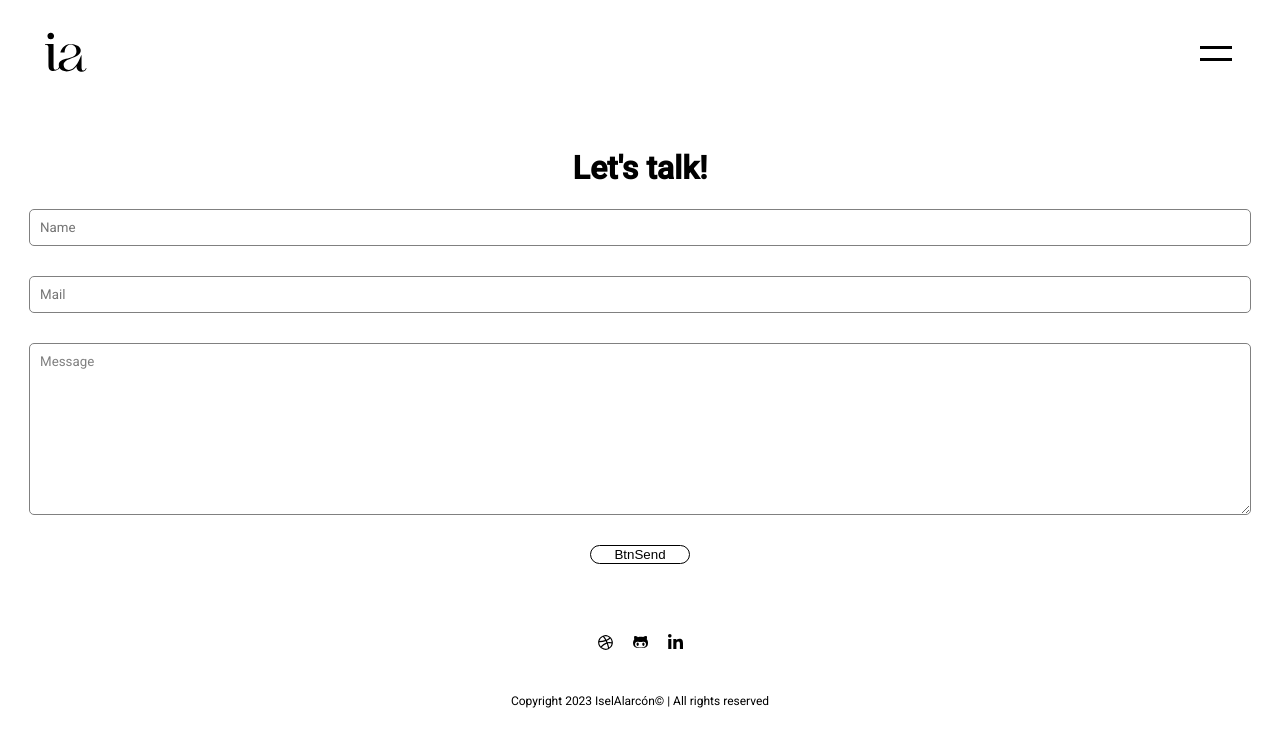
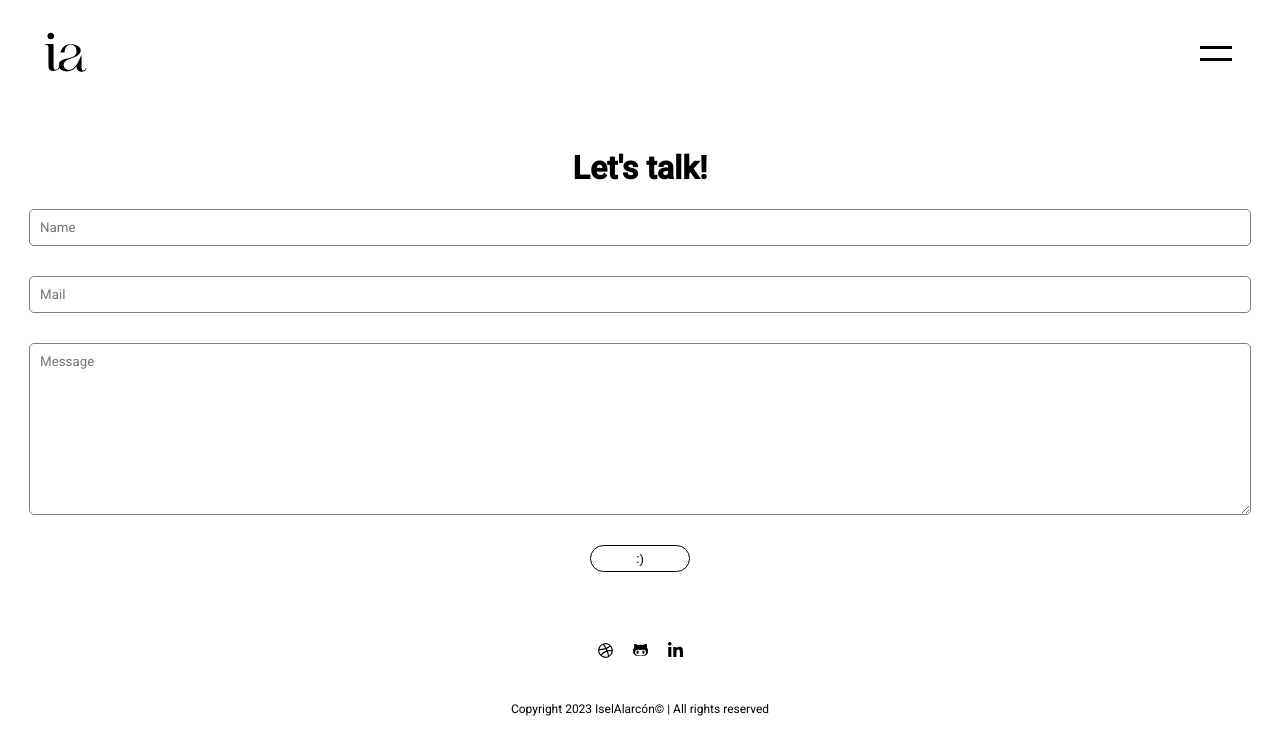
Before and after one commit to Isynopoulos1/iselaweb_v2_reloaded, a React (Create React App) app: page /contact in a window 1280 px wide. Shown: the top 754 px of the page. Built offline with nearby package versions, Linux system fonts and the light colour scheme.

Commit message:
storing the data with hooks

```diff
--- a/src/components/btnSend/BtnSend.js
+++ b/src/components/btnSend/BtnSend.js
@@ -3,11 +3,18 @@ import React from "react";
 
 import { BtnContainer } from "../btnSend/BtnSend.styles";
 
-const BtnSend = () => {
-  const handleClick = () => {
-    console.log("button clicked");
+const BtnSend = ({ state }) => {
+  // HANDLE FUNCTIONS
+  const handleClick = async e => {
+    e.preventDefault();
+
+    console.log(state);
+    // API EXAMPLE
+    // await axios.post("/api/message", { state });
   };
-  return <BtnContainer onClick={handleClick}>BtnSend</BtnContainer>;
+
+  // MAIN RENDER
+  return <BtnContainer onClick={handleClick}> :)</BtnContainer>;
 };
 
 export default BtnSend;
--- a/src/components/btnSend/BtnSend.styles.js
+++ b/src/components/btnSend/BtnSend.styles.js
@@ -4,6 +4,7 @@ import { fonts, colors } from "../../styles/index";
 export const BtnContainer = styled.button`
   width: 100px;
   border-radius: 50px;
+  padding: 5px;
   font-family: ${fonts.font1}
   text-decoration: none;
   border: 1px solid black;
--- a/src/components/pages/contact/Contact.js
+++ b/src/components/pages/contact/Contact.js
@@ -1,4 +1,4 @@
-import React from "react";
+import React, { useState } from "react";
 //IMPORT STYLES
 import { ContactContainer, Greetings, FormContainer, InputStyle, TextArea } from "./Contact.styles";
 
@@ -6,14 +6,39 @@ import { ContactContainer, Greetings, FormContainer, InputStyle, TextArea } from
 import BtnSend from "../../btnSend/BtnSend";
 
 const Contact = () => {
+  // HOOKS
+  const [state, setState] = useState({
+    name: "",
+    email: "",
+    message: ""
+  });
+
+  // TODO SAVE FORM STATES
+
+  // HANDLE FUNCTION
+  // TODO Handle function to save state onChange inputs
+  // const handleChangeName = e => {
+  //   setState({ ...state, name: e.target.value });
+  // };
+  // const handleChangeEmail = e => {
+  //   setState({ ...state, email: e.target.value });
+  // };
+  // const handleChangeMessage = e => {
+  //   setState({ ...state, message: e.target.value });
+  // };
+  const handleChange = e => {
+    setState({ ...state, [e.target.name]: e.target.value });
+  };
+
+  // MAIN RENDER
   return (
     <ContactContainer>
       <Greetings>Let's talk!</Greetings>
       <FormContainer>
-        <InputStyle type="form" placeholder="Name" />
-        <InputStyle type="text" placeholder="Mail" />
-        <TextArea name="Message" id="textarea" cols="30" rows="10" defaultValue="Message " />
-        <BtnSend />
+        <InputStyle type="form" name="name" placeholder="Name" onChange={handleChange} />
+        <InputStyle type="text" name="email" placeholder="Mail" onChange={handleChange} />
+        <TextArea id="textarea" name="message" cols="30" rows="10" placeholder="Message" onChange={handleChange} />
+        <BtnSend state={state} />
       </FormContainer>
     </ContactContainer>
   );
```
